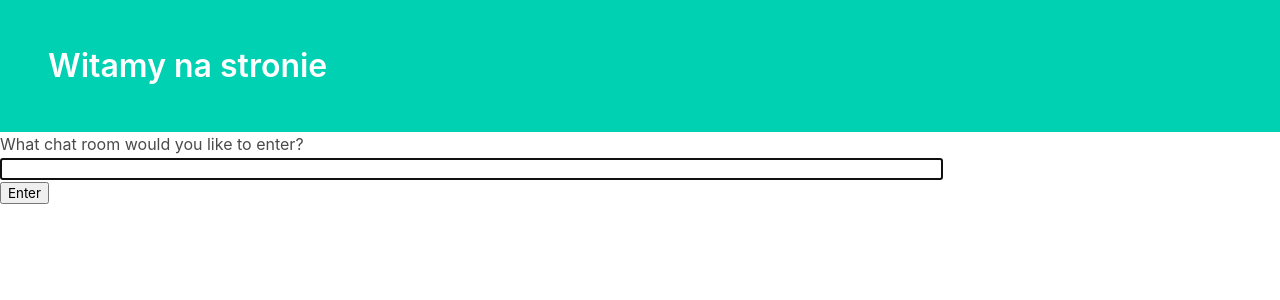
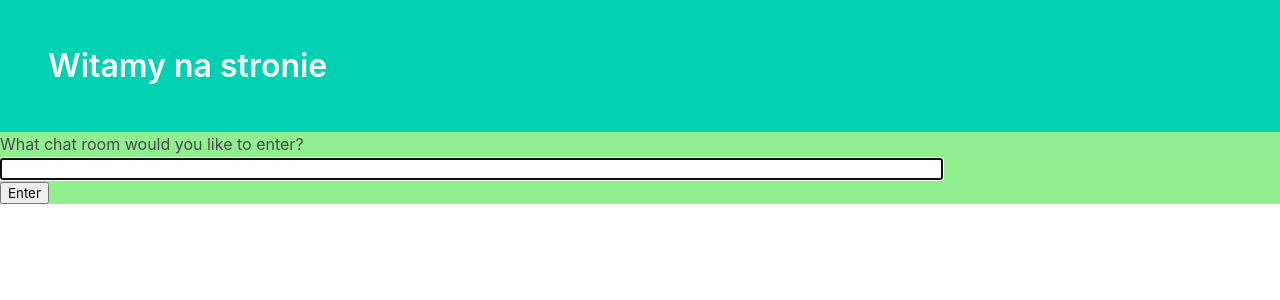
Before and after one commit to jakubmichalik98-98/GroupChat, a Django app: page /chat/ in a window 1280 px wide. Shown: the top 300 px of the page. Run offline with Django 3.2, Linux system fonts and the light colour scheme; the visitor is signed in with stand-in values (Sample User, id 1); some libraries are stand-ins or nearby versions.

Commit message:
some changes in main.css

```diff
--- a/GroupChatDjango/static/main.css
+++ b/GroupChatDjango/static/main.css
@@ -1,5 +1,5 @@
 body{
-background-color: ;
+background-color: lightgreen;
 }
 
 .login_link{
```
